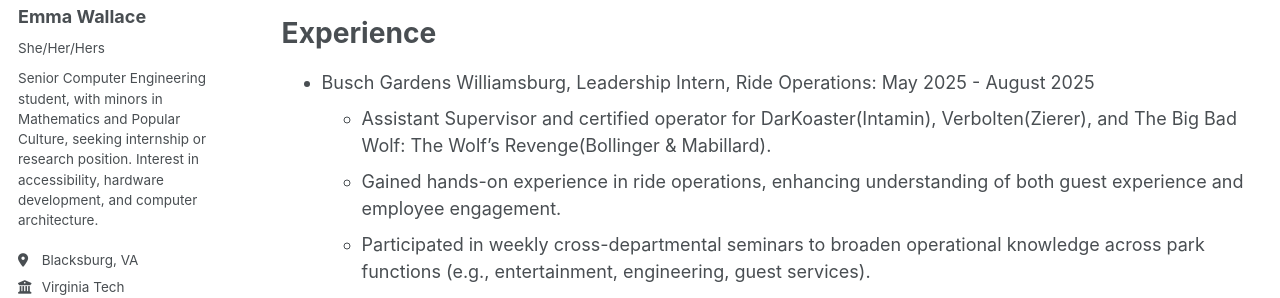
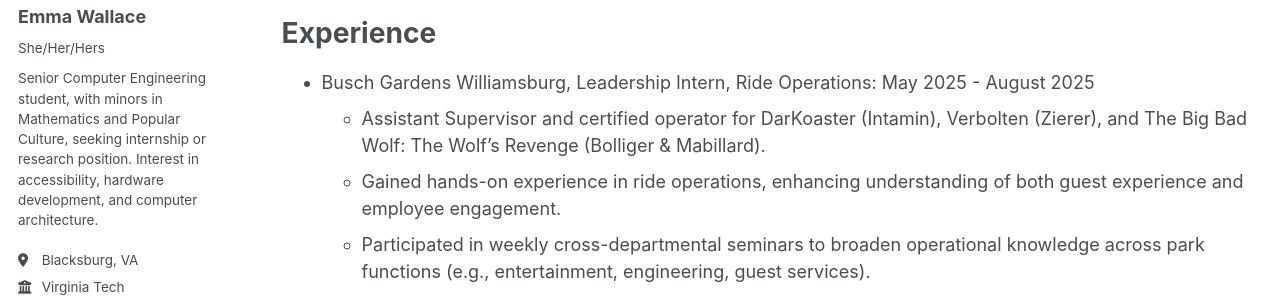
Before and after one commit to ewallace21/ewallace21.github.io, a Jekyll site: the page built from _pages/cv.md, in a window 1280 px wide and 900 px high. Shown: the part 300-598 px from the top of the window. Built offline with Jekyll 4.4.1, drawn with Linux system fonts in a browser that asks for light colours.

Commit message:
Update cv.md

```diff
--- a/_pages/cv.md
+++ b/_pages/cv.md
@@ -18,7 +18,7 @@ Experience
 ======
 
 * Busch Gardens Williamsburg, Leadership Intern, Ride Operations: May 2025 - August 2025
-  * Assistant Supervisor and certified operator for DarKoaster(Intamin), Verbolten(Zierer), and The Big Bad Wolf: The Wolf's Revenge(Bollinger & Mabillard).
+  * Assistant Supervisor and certified operator for DarKoaster (Intamin), Verbolten (Zierer), and The Big Bad Wolf: The Wolf's Revenge (Bolliger & Mabillard).
   * Gained hands-on experience in ride operations, enhancing understanding of both guest experience and employee engagement.
   * Participated in weekly cross-departmental seminars to broaden operational knowledge across park functions (e.g., entertainment, engineering, guest services).
   * Collaborated in a team of four to design and present a park improvement project to the President and Vice President, incorporating guest feedback and operational efficiency strategies.
```
